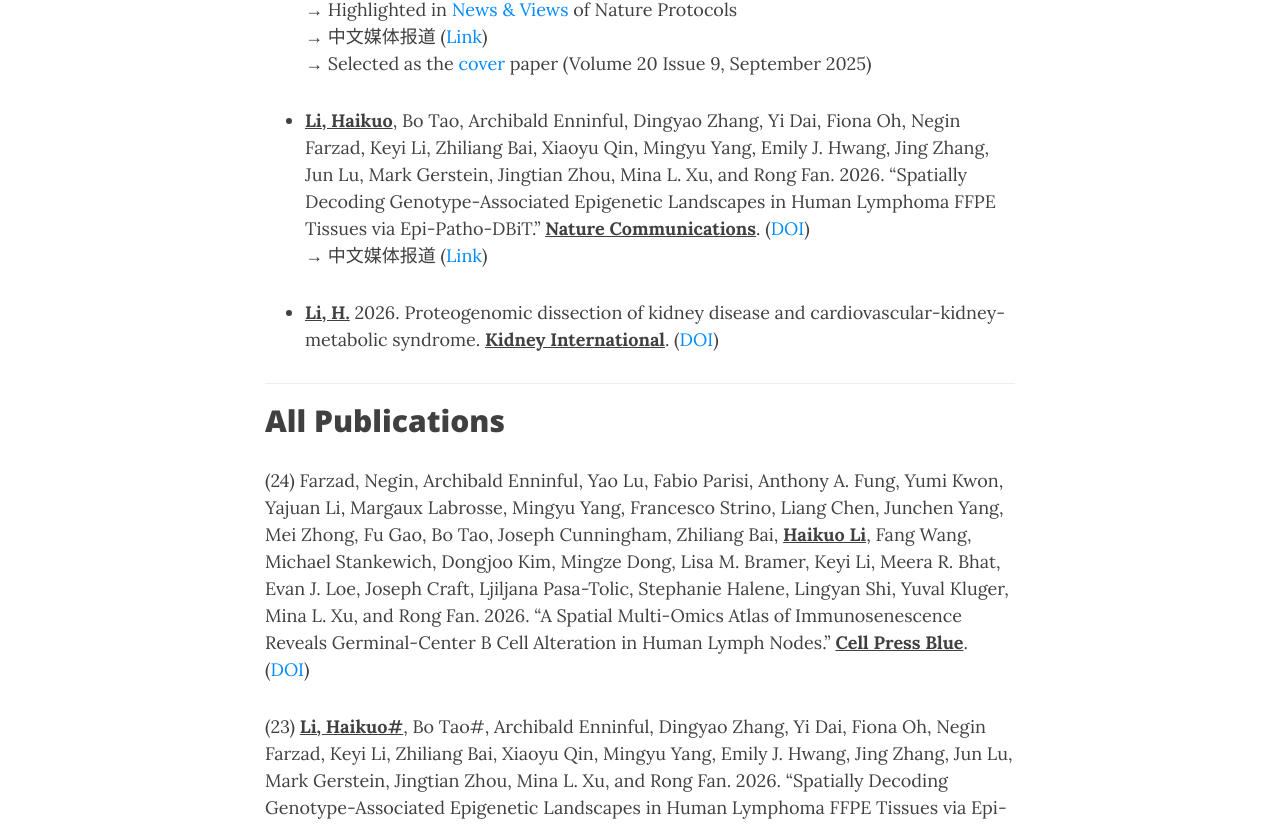
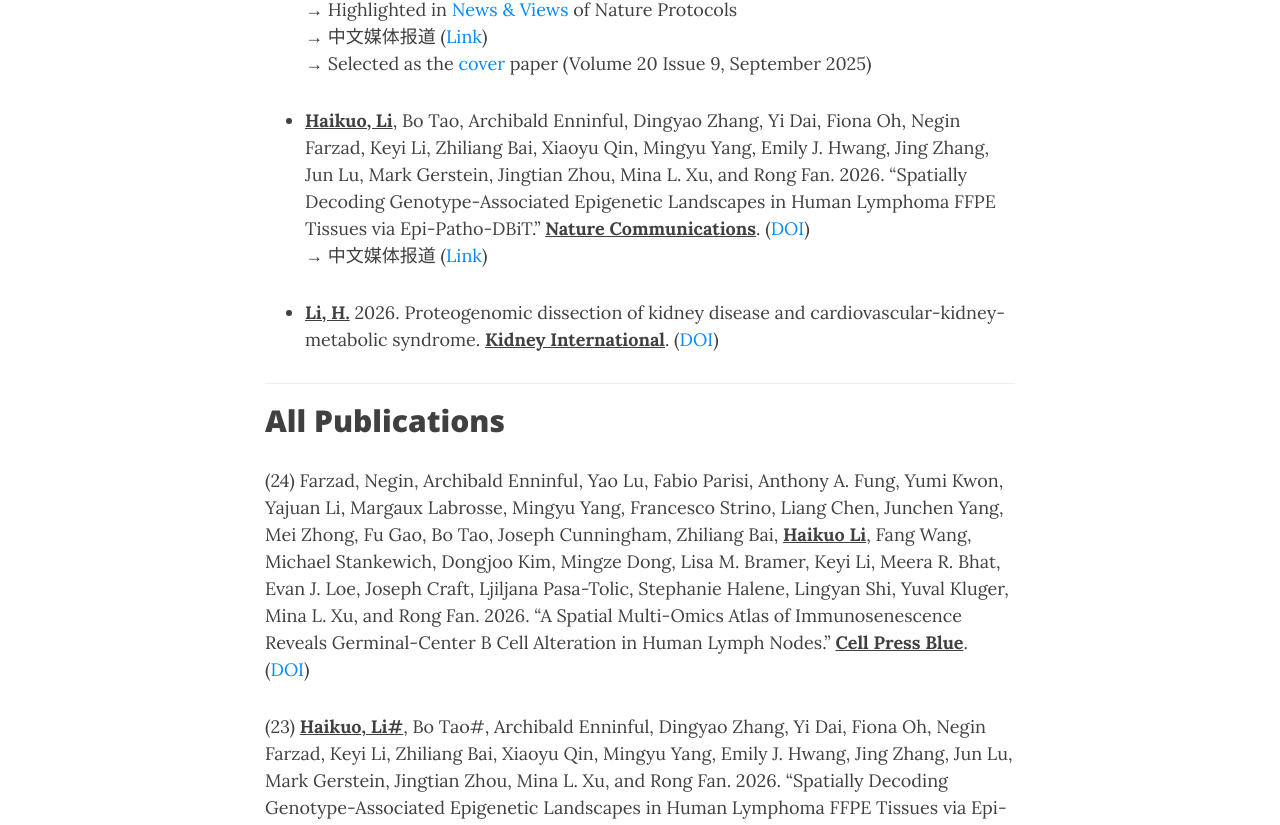
Before and after one commit to TheLiLab/thelilab.github.io, a Jekyll site: the page built from pubs.md, in a window 1280 px wide and 1400 px high, scrolled down 1121 px. Shown: the part 151-976 px from the top of the window. Built offline with Jekyll 4.4.1, drawn with Linux system fonts in a browser that asks for light colours; nearby versions of some CDN libraries.

Commit message:
Update pubs.md

```diff
--- a/pubs.md
+++ b/pubs.md
@@ -38,7 +38,7 @@
 →	Selected as the <a href="https://www.nature.com/nprot/volumes/20/issues/9" target="_blank">cover</a> paper (Volume 20 Issue 9, September 2025)
 <br>
 
-- <strong><u>Li, Haikuo</u></strong>, Bo Tao, Archibald Enninful, Dingyao Zhang, Yi Dai, Fiona Oh, Negin Farzad, Keyi Li, Zhiliang Bai, Xiaoyu Qin, Mingyu Yang, Emily J. Hwang, Jing Zhang, Jun Lu, Mark Gerstein, Jingtian Zhou, Mina L. Xu, and Rong Fan. 2026. “Spatially Decoding Genotype-Associated Epigenetic Landscapes in Human Lymphoma FFPE Tissues via Epi-Patho-DBiT.” <strong><u>Nature Communications</u></strong>. (<a href="https://doi.org/10.1038/s41467-026-71576-9" target="_blank">DOI</a>)<br>
+- <strong><u>Haikuo, Li</u></strong>, Bo Tao, Archibald Enninful, Dingyao Zhang, Yi Dai, Fiona Oh, Negin Farzad, Keyi Li, Zhiliang Bai, Xiaoyu Qin, Mingyu Yang, Emily J. Hwang, Jing Zhang, Jun Lu, Mark Gerstein, Jingtian Zhou, Mina L. Xu, and Rong Fan. 2026. “Spatially Decoding Genotype-Associated Epigenetic Landscapes in Human Lymphoma FFPE Tissues via Epi-Patho-DBiT.” <strong><u>Nature Communications</u></strong>. (<a href="https://doi.org/10.1038/s41467-026-71576-9" target="_blank">DOI</a>)<br>
 →	中文媒体报道 (<a href="https://mp.weixin.qq.com/s/0Wey93u1f5awT6Po8-4cEA" target="_blank">Link</a>)
 <br>
 
@@ -51,7 +51,7 @@
 (24) Farzad, Negin, Archibald Enninful, Yao Lu, Fabio Parisi, Anthony A. Fung, Yumi Kwon, Yajuan Li, Margaux Labrosse, Mingyu Yang, Francesco Strino, Liang Chen, Junchen Yang, Mei Zhong, Fu Gao, Bo Tao, Joseph Cunningham, Zhiliang Bai, <strong><u>Haikuo Li</u></strong>, Fang Wang, Michael Stankewich, Dongjoo Kim, Mingze Dong, Lisa M. Bramer, Keyi Li, Meera R. Bhat, Evan J. Loe, Joseph Craft, Ljiljana Pasa-Tolic, Stephanie Halene, Lingyan Shi, Yuval Kluger, Mina L. Xu, and Rong Fan. 2026. “A Spatial Multi-Omics Atlas of Immunosenescence Reveals Germinal-Center B Cell Alteration in Human Lymph Nodes.” <strong><u>Cell Press Blue</u></strong>. (<a href="https://doi.org/10.1016/j.cpblue.2026.100053" target="_blank">DOI</a>)
 <br>
 
-(23) <strong><u>Li, Haikuo#</u></strong>, Bo Tao#, Archibald Enninful, Dingyao Zhang, Yi Dai, Fiona Oh, Negin Farzad, Keyi Li, Zhiliang Bai, Xiaoyu Qin, Mingyu Yang, Emily J. Hwang, Jing Zhang, Jun Lu, Mark Gerstein, Jingtian Zhou, Mina L. Xu, and Rong Fan. 2026. “Spatially Decoding Genotype-Associated Epigenetic Landscapes in Human Lymphoma FFPE Tissues via Epi-Patho-DBiT.” <strong><u>Nature Communications</u></strong>. (<a href="https://doi.org/10.1038/s41467-026-71576-9" target="_blank">DOI</a>)<br>
+(23) <strong><u>Haikuo, Li#</u></strong>, Bo Tao#, Archibald Enninful, Dingyao Zhang, Yi Dai, Fiona Oh, Negin Farzad, Keyi Li, Zhiliang Bai, Xiaoyu Qin, Mingyu Yang, Emily J. Hwang, Jing Zhang, Jun Lu, Mark Gerstein, Jingtian Zhou, Mina L. Xu, and Rong Fan. 2026. “Spatially Decoding Genotype-Associated Epigenetic Landscapes in Human Lymphoma FFPE Tissues via Epi-Patho-DBiT.” <strong><u>Nature Communications</u></strong>. (<a href="https://doi.org/10.1038/s41467-026-71576-9" target="_blank">DOI</a>)<br>
 →	中文媒体报道 (<a href="https://mp.weixin.qq.com/s/0Wey93u1f5awT6Po8-4cEA" target="_blank">Link</a>)
 <br>
 
```
